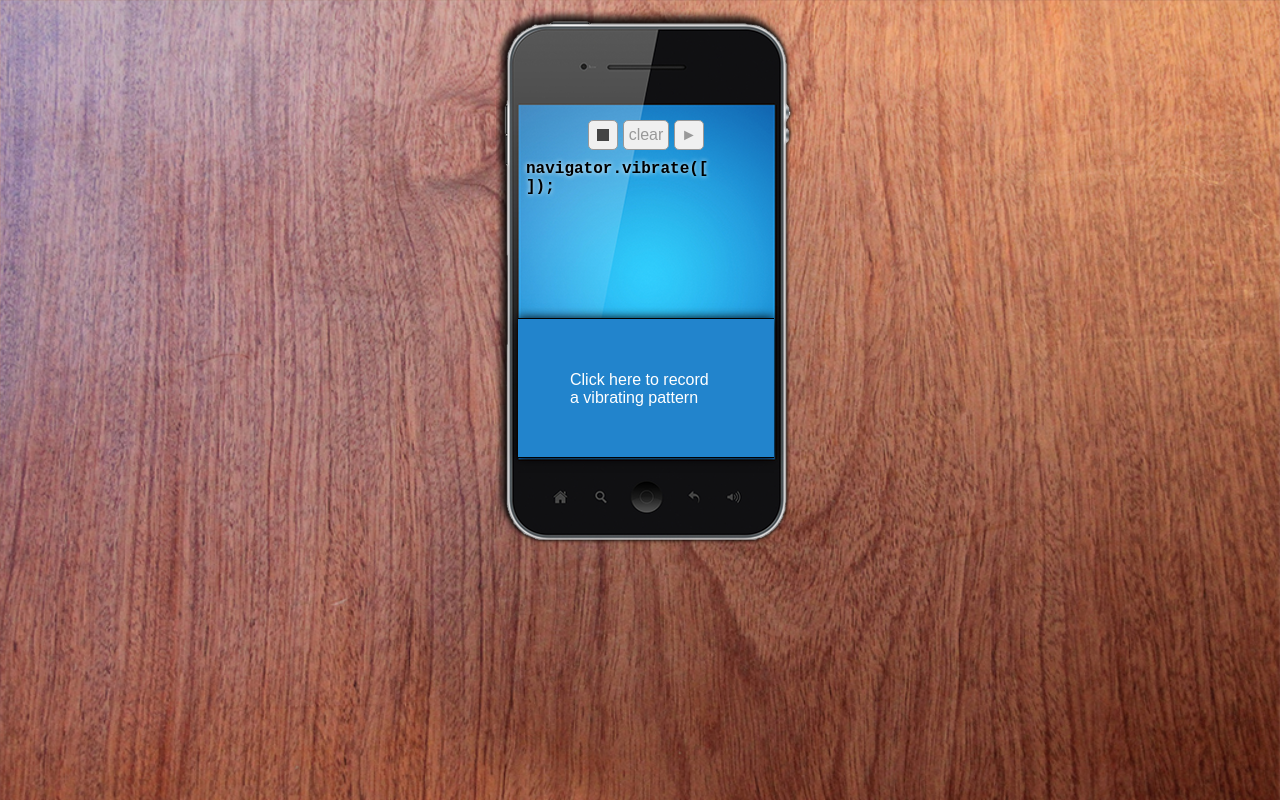
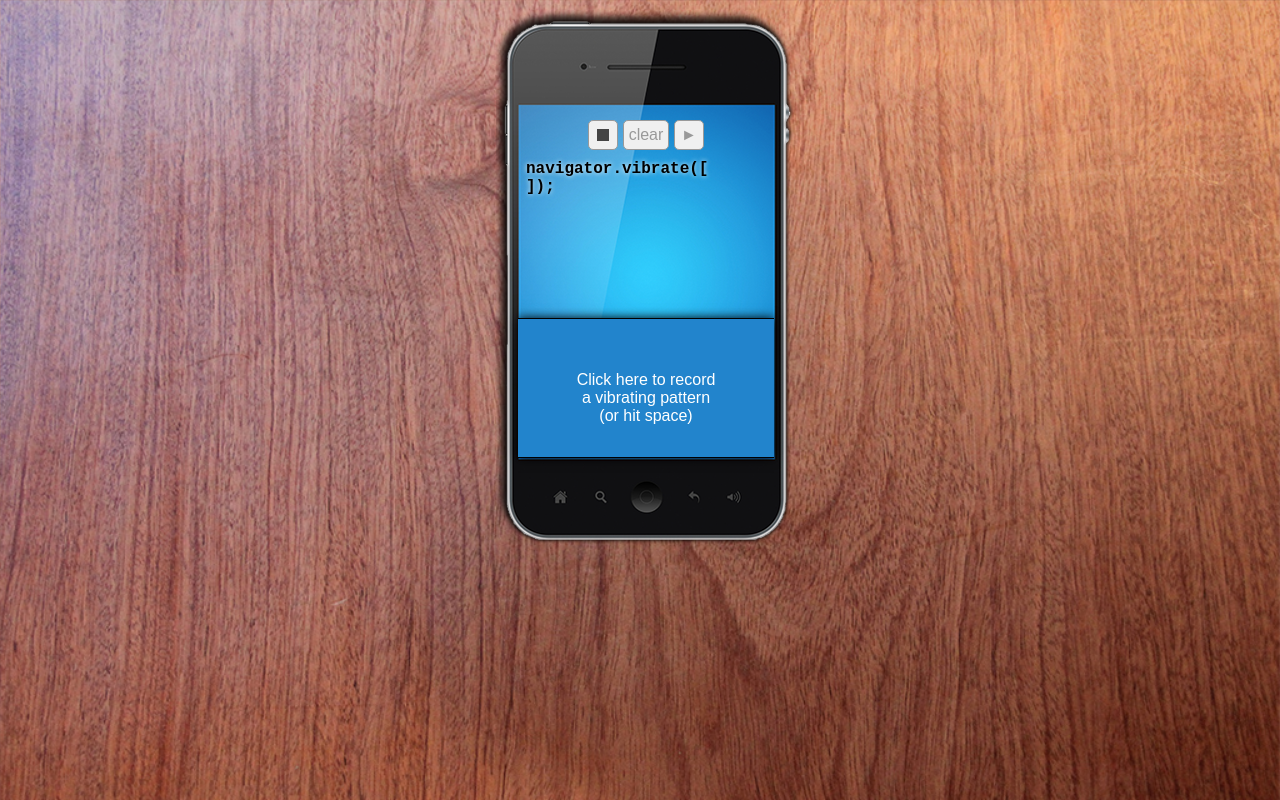
Before and after one commit to NascHQ/vibe.js, a website with bundled scripts: page index.html in a window 1280 px wide. Both pictures are taken after a click on the element 603 px from the left and 135 px from the top of the page. Shown: the top 800 px of the page. Built offline with nearby package versions, Linux system fonts and the light colour scheme.

Commit message:
Added readme

```diff
--- a/index.html
+++ b/index.html
@@ -34,7 +34,7 @@
                     <div class="btn" id="vib-button" onselectstart="return false">►</div>
                 </div>
                 <div type="button" id="listen-button" onselectstart="return false">
-                    Click here to record a vibrating pattern
+                    Click here to record a vibrating pattern <br/>(or hit space)
                 </div>
                 <div class="result-container">
                     navigator.vibrate([<span type="text" id="created-result"></span><br/>]);
--- a/scripts/default.js
+++ b/scripts/default.js
@@ -97,13 +97,11 @@
     document.getElementById('listen-button').addEventListener('mousedown', down);
     document.getElementById('listen-button').addEventListener('mouseup', up);
     _b.addEventListener('keydown', function(event){
-        console.log(event.keyCode);
         if (event.keyCode == 32 && !enabled) {
             down();
         }
     });
     _b.addEventListener('keyup', function(event){
-        console.log(event.keyCode);
         if (event.keyCode == 32 && !enabled) {
             up();
         }
--- a/styles/default.css
+++ b/styles/default.css
@@ -143,6 +143,7 @@ body {
     z-index: 9;
     cursor: pointer;
     box-shadow: 0 0 10px black;
+    text-align: center;
 }
 .recording #listen-button {
     display: block;
```
Also changed, not shown: package.json (added, +24 -0 lines), README.md (added).
